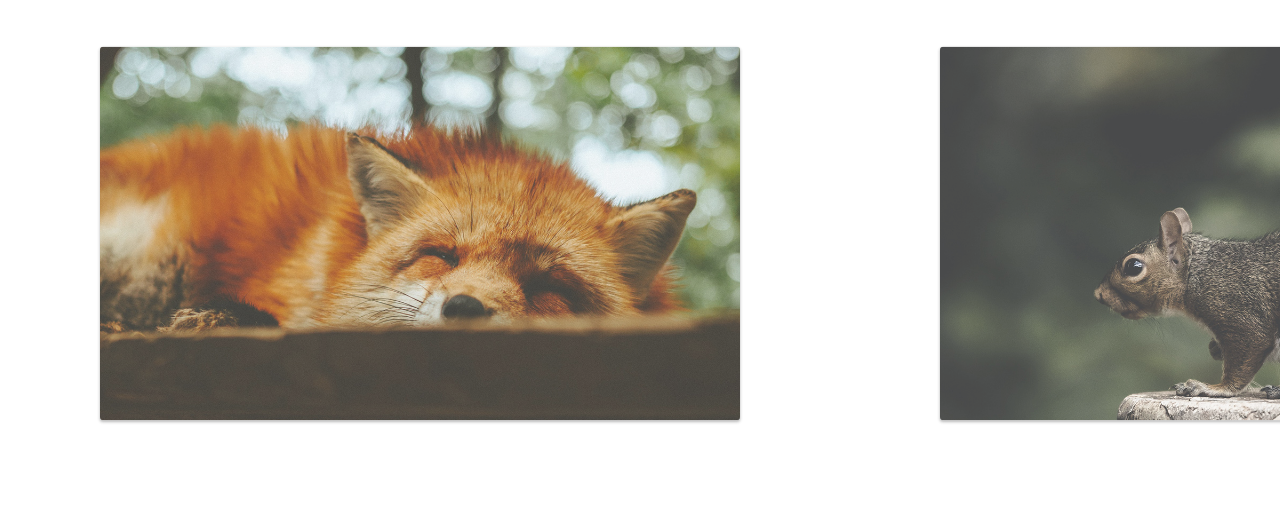
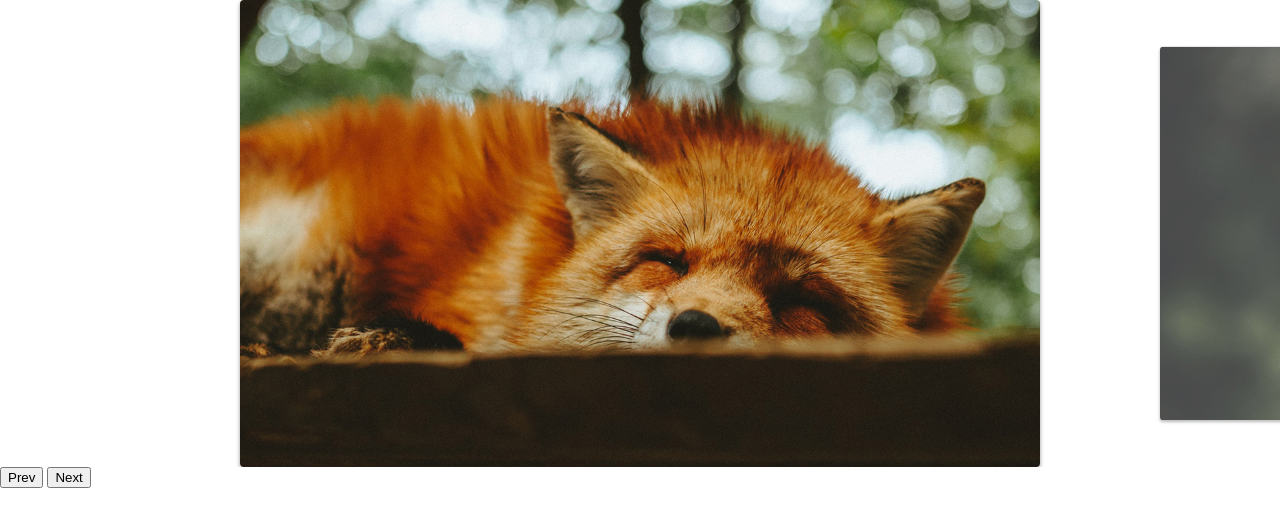
Before and after one commit to rcesar99/slides-animais-fantasticos, a plain HTML site: page index.html in a window 1280 px wide. Drawn offline with Linux system fonts and the light colour scheme.

Commit message:
navegação por botões prev e nav

```diff
--- a/index.html
+++ b/index.html
@@ -19,6 +19,10 @@
       <li><img src="img/foto6.jpg" alt=""></li>
     </ul>
   </div>
+  <div class="arrow-nav">
+    <button class="prev">Prev</button>
+    <button class="next">Next</button>
+  </div>
   <script type="module" src="/js/script.js"></script>
 </body>
 
--- a/js/script.js
+++ b/js/script.js
@@ -1,7 +1,8 @@
-import Slide from "./slide.js";
+import { Slide, SlideNav } from "./slide.js";
 
-const slide = new Slide(".slide", ".slide-wrapper");
+const slide = new SlideNav(".slide", ".slide-wrapper");
 slide.init();
+slide.addArrow(".prev", ".next");
 
 // slide.changeSlide(3); Rascunho
 // slide.activePrevSlide(); Rascunho
--- a/js/slide.js
+++ b/js/slide.js
@@ -1,6 +1,6 @@
 import debounce from "./debounce.js";
 
-export default class Slide {
+export class Slide {
   constructor(slide, wrapper) {
     this.slide = document.querySelector(slide);
     this.wrapper = document.querySelector(wrapper);
@@ -126,16 +126,34 @@ export default class Slide {
     this.onMove = this.onMove.bind(this);
     this.onEnd = this.onEnd.bind(this);
 
+    // SlideNav
+    this.activePrevSlide = this.activePrevSlide.bind(this);
+    this.activeNextSlide = this.activeNextSlide.bind(this);
+
+    //Resize Debounce
     this.onResize = debounce(this.onResize.bind(this), 200);
   }
 
   init() {
     this.bindEvents();
     this.transition(true);
+    this.addSlideEvents();
     this.slidesConfig();
-    this.slidesIndexNav(0);
-    this.addSlideEvents();
     this.addResizeEvent();
+    this.changeSlide(0); // slide começa do index 0
     return this;
   }
 }
+
+export class SlideNav extends Slide {
+  addArrow(prev, next) {
+    this.prevElement = document.querySelector(prev);
+    this.nextElement = document.querySelector(next);
+    this.addArrowEvent();
+  }
+
+  addArrowEvent() {
+    this.prevElement.addEventListener("click", this.activePrevSlide);
+    this.nextElement.addEventListener("click", this.activeNextSlide);
+  }
+}
```
